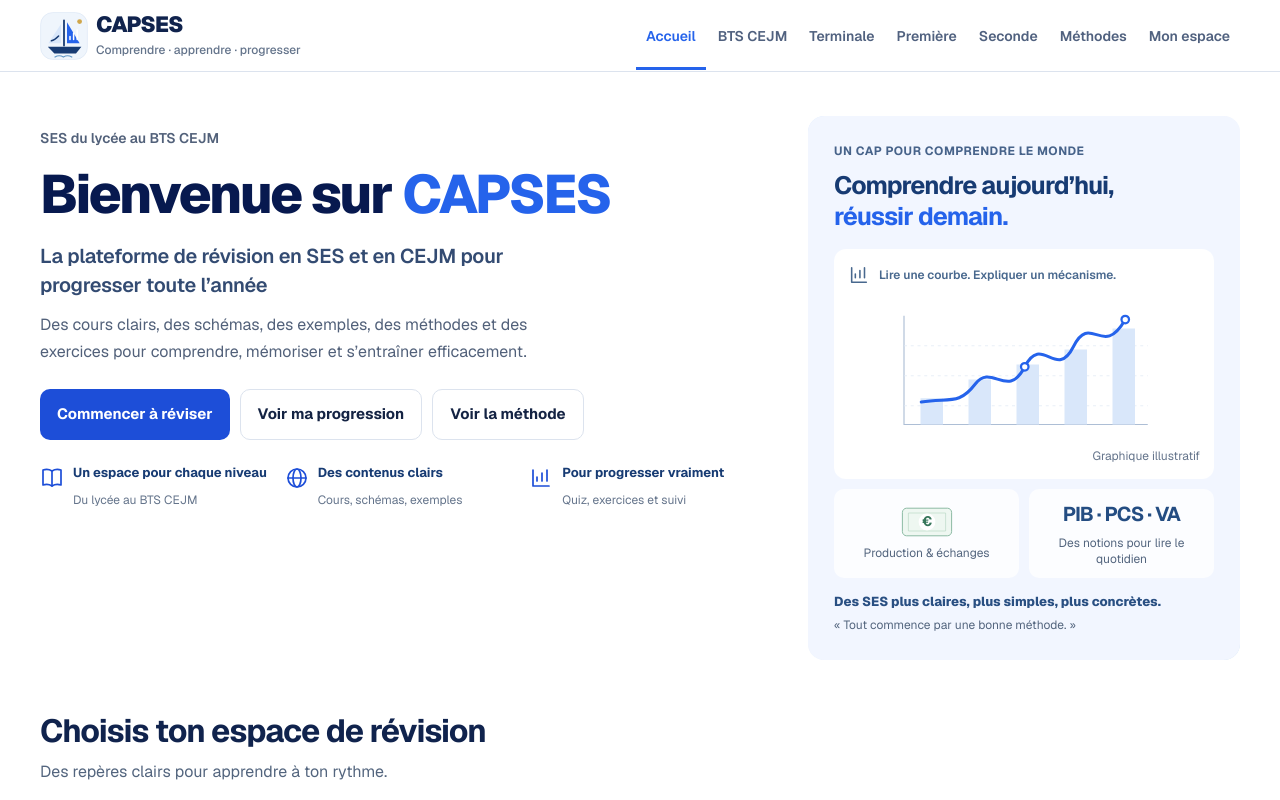
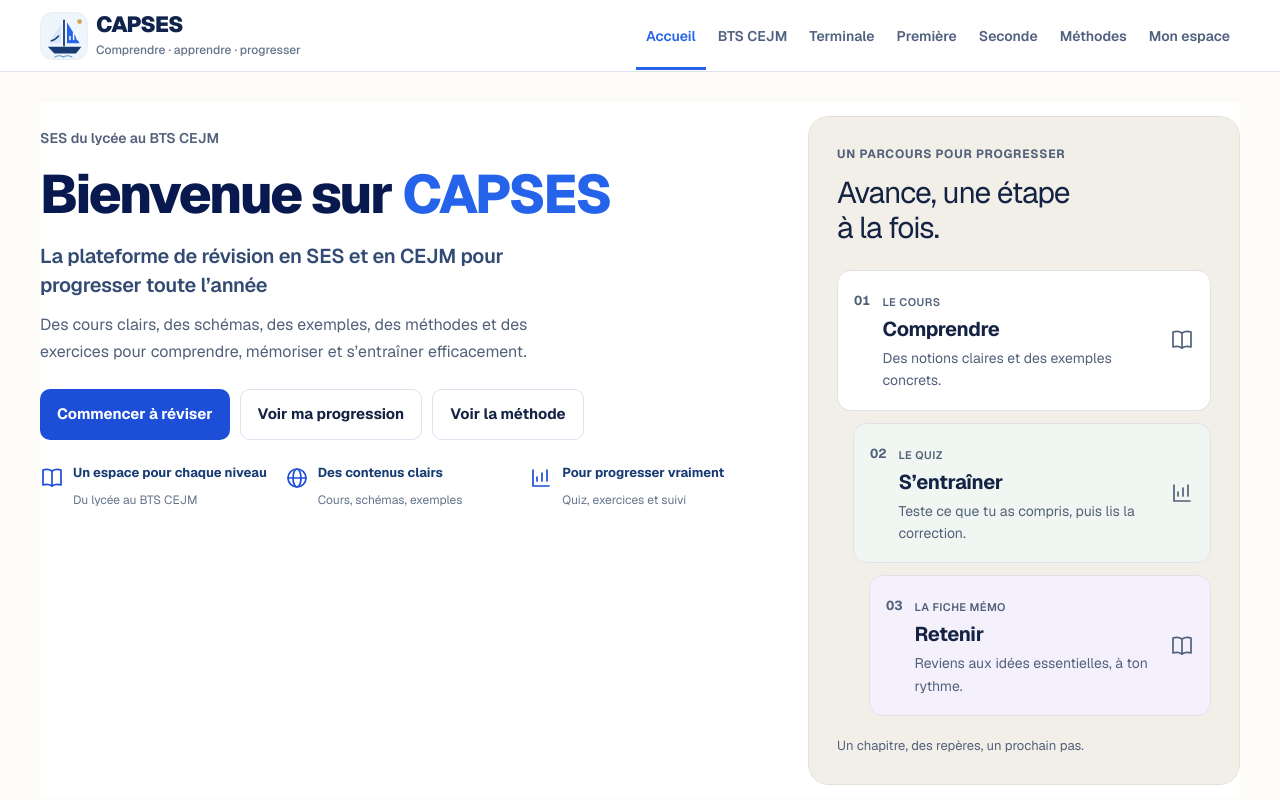
Before and after one commit to menceco-dakasier/capses, a Next.js app: page / in a window 1280 px wide. Shown: the top 800 px of the page. Built offline with nearby package versions, Linux system fonts and the light colour scheme.

Commit message:
Définir DESIGN.md et proposer un accueil ivoire avec parcours de révision

```diff
--- a/src/app/home-sections.module.css
+++ b/src/app/home-sections.module.css
@@ -106,3 +106,29 @@
 @media(max-width:720px){.levels{grid-template-columns:1fr}.level{padding:22px}.level:last-child{display:flex;align-items:flex-start;gap:0}.level:last-child .levelIcon{margin-bottom:10px}.level:last-child .levelLine{font-size:14px}.level:last-child p{margin:12px 0}.level:last-child .levelStatus{order:5;margin-top:10px}.level:last-child .levelAction{margin-top:8px;width:100%}.sesVisual{display:grid;grid-template-columns:1fr 1fr;gap:14px;align-items:center;padding:20px;min-height:0}.visualKicker{grid-column:1/-1;margin:0}.sesVisual h2{font-size:20px;margin:0;grid-column:1;grid-row:2}.visualChart{grid-column:2;grid-row:2;padding:8px}.visualBottom{grid-column:1/-1;display:none}.visualPromise{grid-column:1/-1;margin:0}.visualQuote{grid-column:1/-1;margin:0}.chartCaption{display:none}.illustrative{font-size:12px}.method{grid-template-columns:1fr;gap:24px}.factMain,.factLesson{padding:24px}.section{margin:30px 0 40px}}
 .sesVisual{height:auto}.visualChart>svg{height:150px;width:100%;object-fit:contain}
 @media(max-width:720px){.visualChart>svg{height:95px}.sesVisual{height:auto}.visualQuote{line-height:1.5}}
+
+/* DESIGN.md: light editorial surfaces and distinct lycée landmarks. */
+.level:nth-child(1){background:var(--capses-sage)}
+.level:nth-child(2){background:var(--capses-peach)}
+.level:nth-child(3){background:var(--capses-lavender)}
+.sesVisual{background:var(--capses-surface);border:1px solid var(--capses-line)}
+.factLesson{background:var(--capses-surface)}
+.level,.factGrid{border-color:var(--capses-line)}
+.level h3,.heading h2,.method h2{color:var(--capses-ink)}
+.levelIcon,.levelAction{color:var(--capses-accent)}
+
+/* New preview direction: warm canvas and a concrete study-path visual. */
+.revisionVisual{padding:28px;background:#f2efe8;border:1px solid #e6e1d6;border-radius:20px;color:var(--capses-ink)}
+.revisionKicker{font-size:12px;font-weight:650;letter-spacing:.06em;color:#52617a;margin:0 0 12px}
+.revisionVisual h2{font-size:30px;line-height:1.18;letter-spacing:-.035em;margin:0 0 24px;text-wrap:balance}
+.revisionSteps{padding:0;margin:0;list-style:none;display:grid;gap:12px}
+.revisionSteps li{display:flex;align-items:center;gap:12px;background:#fff;border:1px solid #e0e3e6;border-radius:14px;padding:18px 16px}
+.revisionSteps li:nth-child(2){margin-left:16px;background:#f0f7f2}.revisionSteps li:nth-child(3){margin-left:32px;background:#f4f1fc}
+.revisionNumber{font-size:13px;font-weight:700;color:#52617a;align-self:flex-start;padding-top:2px;font-variant-numeric:tabular-nums}
+.revisionSteps li>div{min-width:0;flex:1}.revisionSteps li>svg{flex-shrink:0;color:#52617a}
+.revisionType{font-size:11px;font-weight:600;letter-spacing:.04em;color:#52617a}
+.revisionSteps h3{font-size:20px;font-weight:700;margin:4px 0 6px;line-height:1.2;letter-spacing:-.02em}
+.revisionSteps p{font-size:14px;line-height:1.6;color:#52617a;margin:0}
+.revisionFooter{font-size:13px;line-height:1.5;color:#52617a;margin:20px 0 0}
+@media(max-width:980px){.revisionVisual{padding:22px}.revisionVisual h2{font-size:26px}.revisionSteps li:nth-child(n){margin-left:0}.revisionSteps li{padding:16px 12px}.revisionSteps li>svg{display:none}}
+@media(max-width:720px){.revisionVisual{padding:24px 20px}.revisionVisual h2{font-size:28px}.revisionSteps li>svg{display:block}.revisionSteps li{padding:16px}}
--- a/src/app/home-sections.tsx
+++ b/src/app/home-sections.tsx
@@ -17,27 +17,16 @@ export function LearningIcon({ kind = "book" }: { kind?: "book" | "chart" | "glo
 
 export function SESVisual() {
   return (
-    <div className={styles.sesVisual}>
-      <p className={styles.visualKicker}>UN CAP POUR COMPRENDRE LE MONDE</p>
-      <h2>Comprendre aujourd’hui,<br /><span>réussir demain.</span></h2>
-      <div className={styles.visualChart}>
-        <div className={styles.chartCaption}><LearningIcon kind="chart" /><span>Lire une courbe. Expliquer un mécanisme.</span></div>
-        <svg viewBox="0 0 380 200" fill="none" role="img" aria-label="Illustration des outils des SES : courbe, histogramme et repères. Sans données statistiques.">
-          <path d="M30 25v145h325" stroke="#adbed5" strokeWidth="1.5" />
-          <path d="M30 65h325M30 105h325M30 145h325" stroke="#e2eaf5" strokeDasharray="4 5" />
-          <path d="M52 170V135h30v35m34 0V110h30v60m34 0V90h30v80m34 0V70h30v100m34 0V42h30v128" fill="#d9e7fa" />
-          <path d="M53 140C90 134 103 145 125 116S168 138 191 93 233 112 256 66 295 83 325 30" stroke="#2563eb" strokeWidth="4" strokeLinecap="round" />
-          <circle cx="191" cy="93" r="5" fill="#fff" stroke="#2563eb" strokeWidth="3" /><circle cx="325" cy="30" r="5" fill="#fff" stroke="#2563eb" strokeWidth="3" />
-        </svg>
-        <span className={styles.illustrative}>Graphique illustratif</span>
-      </div>
-      <div className={styles.visualBottom}>
-        <div className={styles.moneyTile} aria-hidden="true"><svg viewBox="0 0 90 56" fill="none"><rect x="4" y="5" width="82" height="46" rx="7" fill="#eef7f1" stroke="#82b49b" strokeWidth="1.5" /><path d="M14 13h62v30H14z" stroke="#b3d3bf" /><circle cx="45" cy="28" r="14" fill="#fff" /><text x="45" y="35" textAnchor="middle" fill="#36765a" fontSize="23" fontWeight="700">€</text></svg><span>Production & échanges</span></div>
-        <div className={styles.notionsTile}><strong>PIB · PCS · VA</strong><span>Des notions pour lire le quotidien</span></div>
-      </div>
-      <p className={styles.visualPromise}>Des SES plus claires, plus simples, plus concrètes.</p>
-      <p className={styles.visualQuote}>« Tout commence par une bonne méthode. »</p>
-    </div>
+    <aside className={styles.revisionVisual} aria-labelledby="revision-visual-title">
+      <p className={styles.revisionKicker}>UN PARCOURS POUR PROGRESSER</p>
+      <h2 id="revision-visual-title">Avance, une étape<br />à la fois.</h2>
+      <ol className={styles.revisionSteps}>
+        <li><span className={styles.revisionNumber}>01</span><div><span className={styles.revisionType}>LE COURS</span><h3>Comprendre</h3><p>Des notions claires et des exemples concrets.</p></div><LearningIcon kind="book" /></li>
+        <li><span className={styles.revisionNumber}>02</span><div><span className={styles.revisionType}>LE QUIZ</span><h3>S’entraîner</h3><p>Teste ce que tu as compris, puis lis la correction.</p></div><LearningIcon kind="chart" /></li>
+        <li><span className={styles.revisionNumber}>03</span><div><span className={styles.revisionType}>LA FICHE MÉMO</span><h3>Retenir</h3><p>Reviens aux idées essentielles, à ton rythme.</p></div><LearningIcon kind="book" /></li>
+      </ol>
+      <p className={styles.revisionFooter}>Un chapitre, des repères, un prochain pas.</p>
+    </aside>
   );
 }
 
--- a/src/app/preview-taste/page.tsx
+++ b/src/app/preview-taste/page.tsx
@@ -9,7 +9,7 @@ export default function TastePreview() {
   const [page, setPage] = useState("/");
   return <main className="preview-shell">
     <style>{`
-      .preview-shell{min-height:100dvh;background:#edf1f6;color:#142343;font-family:var(--font-geist-sans),Arial,sans-serif;padding:0 20px 24px}
+      .preview-shell{min-height:100dvh;background:#f7f7f5;color:#142343;font-family:var(--font-geist-sans),Arial,sans-serif;padding:0 20px 24px}
       .preview-controls{max-width:1400px;margin:auto;display:flex;align-items:center;justify-content:space-between;gap:16px;flex-wrap:wrap;padding:18px 0}
       .preview-controls h1{font-size:20px;font-weight:700;margin:0}.preview-controls p{font-size:14px;margin:4px 0 0;color:#52617a}
       .preview-actions{display:flex;gap:8px;flex-wrap:wrap;align-items:center}.preview-actions button,.preview-actions select{font:inherit;font-size:14px;padding:10px 14px;min-height:44px;border:1px solid #cbd5e1;border-radius:9px;background:#fff;color:#142343;cursor:pointer}
@@ -18,7 +18,7 @@ export default function TastePreview() {
       .preview-frame.phone{width:min(390px,100%);height:780px;max-height:calc(100dvh - 120px);min-height:500px;border:6px solid #26334a;border-radius:24px}
       @media(max-width:640px){.preview-shell{padding:0 10px 16px}.preview-controls{gap:12px}.preview-actions{width:100%}.preview-frame{height:calc(100dvh - 180px)}.preview-frame.phone{max-height:calc(100dvh - 180px)}}
     `}</style>
-    <header className="preview-controls"><div><h1>CAPSES · Prévisualisation Taste</h1><p>Proposition à examiner avant publication</p></div><div className="preview-actions"><label htmlFor="preview-page">Page</label><select id="preview-page" name="preview-page" value={page} onChange={e => setPage(e.target.value)}>{pages.map(([label, path]) => <option key={path} value={path}>{label}</option>)}</select><button aria-pressed={!phone} onClick={() => setPhone(false)}>Ordinateur</button><button aria-pressed={phone} onClick={() => setPhone(true)}>Téléphone</button></div></header>
+    <header className="preview-controls"><div><h1>CAPSES · Prévisualisation design</h1><p>Fond ivoire · Cartes blanches · Parcours de révision</p></div><div className="preview-actions"><label htmlFor="preview-page">Page</label><select id="preview-page" name="preview-page" value={page} onChange={e => setPage(e.target.value)}>{pages.map(([label, path]) => <option key={path} value={path}>{label}</option>)}</select><button aria-pressed={!phone} onClick={() => setPhone(false)}>Ordinateur</button><button aria-pressed={phone} onClick={() => setPhone(true)}>Téléphone</button></div></header>
     <iframe key={page} className={`preview-frame${phone ? " phone" : ""}`} src={page} title="CAPSES : aperçu interactif" />
   </main>;
 }
--- a/src/app/taste-preview.css
+++ b/src/app/taste-preview.css
@@ -1,7 +1,9 @@
+/* CAPSES tokens, aligned with DESIGN.md. */
+:root{--capses-canvas:#fff;--capses-background:#fcfbf8;--capses-surface:#f7f7f5;--capses-ink:#142343;--capses-muted:#52617a;--capses-line:#dce3ee;--capses-accent:#1d4ed8;--capses-accent-hover:#1e40af;--capses-sage:#f0f7f2;--capses-peach:#fff4ed;--capses-lavender:#f4f1fc;--capses-success:#16634b;--capses-error:#9a3e32}
 /* Taste Skill, preserve-mode. Variance 4, motion 2, density 4.
    Existing brand, routes and teaching content take precedence. */
 .page[data-taste] {
-  --taste-ink:#142343; --taste-accent:#1d4ed8; --taste-line:#dce3ee;
+  --taste-ink:var(--capses-ink); --taste-accent:var(--capses-accent); --taste-line:var(--capses-line);
   background:#fff; color:var(--taste-ink);font-family:var(--font-geist-sans),Arial,sans-serif;
 }
 .page[data-taste] .header{height:72px;background:#fff;backdrop-filter:none;box-shadow:none;border-bottom:1px solid var(--taste-line)}
@@ -90,3 +92,12 @@
 .page[data-taste] :is(h1,h2,h3){text-wrap:balance;scroll-margin-top:90px}
 #main-content{scroll-margin-top:90px}
 .page[data-taste] .progress-fill{transition:none}
+
+/* DESIGN.md: consistent light reading surfaces. */
+.page[data-taste] .btn-primary:hover{background:var(--capses-accent-hover)}
+.page[data-taste="chapter"] .hero,.page[data-taste="chapter"] .sidebar{background:var(--capses-surface)}
+.page[data-taste="level"] .chapter-card{background:var(--capses-canvas)}
+
+.page[data-taste]{background:var(--capses-background)}
+.page[data-taste="home"] .hero-right{border-radius:20px;max-height:none;background:transparent}
+.page[data-taste="level"] .hero{background:transparent}
--- a/src/app/terminale/croissance-economique/page.module.css
+++ b/src/app/terminale/croissance-economique/page.module.css
@@ -43,3 +43,17 @@
 .option{padding:13px 16px;border-radius:10px;min-height:48px}
 .subject strong{font-size:18px}.download p,.download a,.footer{font-size:14px}
 @media(max-width:650px){.heroCopy{padding:26px 20px}.contentCard{padding:24px 18px}.quizQuestion{padding:18px}.contentCard h2{font-size:25px}}
+
+/* DESIGN.md: shared reading surfaces and geometry. */
+.page{background:var(--capses-canvas);color:var(--capses-ink);color-scheme:light}
+.hero,.sidebar .progressCard{background:var(--capses-surface)}
+.progressCard,.stepNav,.contentCard{border-color:var(--capses-line);box-shadow:none}
+.quizQuestion{background:var(--capses-surface);padding:24px}
+.option{color:var(--capses-ink);border-color:var(--capses-line)}
+.option.correct{color:var(--capses-success)}.option.wrong{color:var(--capses-error)}
+.feedback{background:#fff;color:var(--capses-muted)}
+.page :is(a,button,summary){touch-action:manipulation;-webkit-tap-highlight-color:#1d4ed826}
+.page :is(h1,h2,h3){text-wrap:balance}
+@media(max-width:650px){.quizQuestion{padding:16px}.contentCard{padding:22px 16px}}
+
+.page{background:var(--capses-background)}
```
Also changed, not shown: 1 other file (tests, documents, lock files or other folders).
